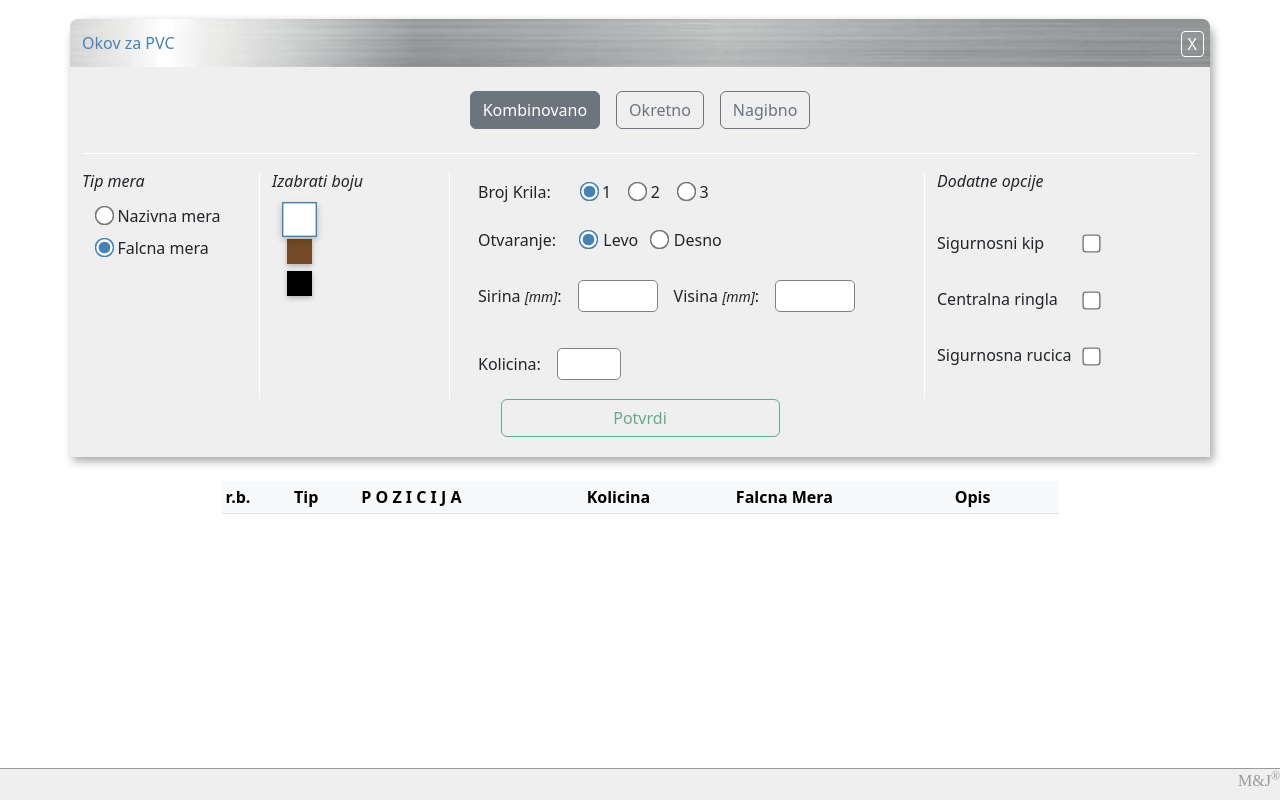
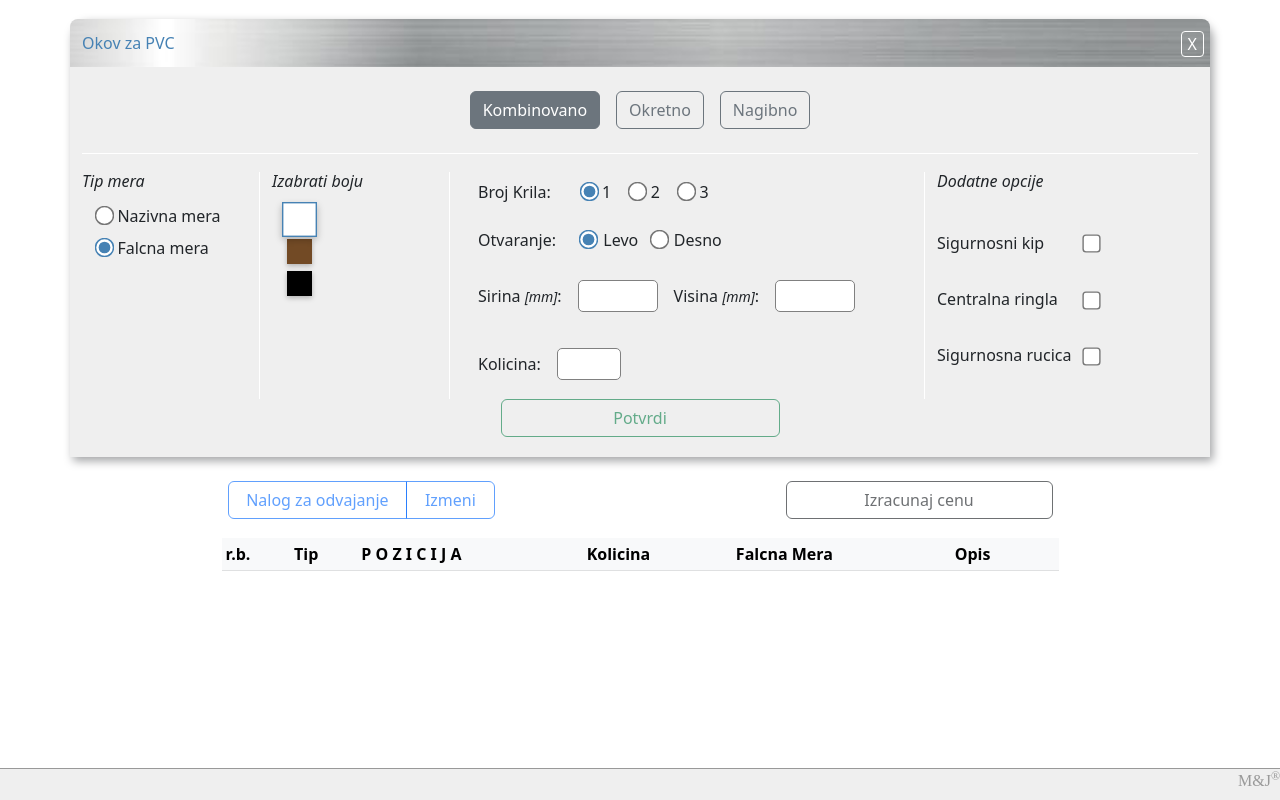
Before and after one commit to Forbidden36/proal, an Angular app: page /PVC in a window 1280 px wide. Built offline with nearby package versions, Linux system fonts and the light colour scheme.

Commit message:
Ispravljen problem sa prikazima

```diff
--- a/src/app/al/al.component.css
+++ b/src/app/al/al.component.css
@@ -136,6 +136,15 @@
     background-color: grey;
     color: white;
 }
+.datum {
+    font-weight: lighter;
+    font-size: small;
+}
+.donjaCrta {
+    padding-left: 200px;
+    border-bottom: 1px solid grey;
+    margin-bottom: 1.5em;
+}
 .greskaValidacije {
     border-bottom: 1px solid red;
 }
--- a/src/app/al/al.component.html
+++ b/src/app/al/al.component.html
@@ -177,7 +177,8 @@
         </div>
     </div>
 </div>
-<div class="container d-flex justify-content-center listaPozicija noPrint">
+<div class="container listaPozicija noPrint">
+    <div class="d-flex justify-content-center">
         <table class="table table-sm w-75 table-responsive">
             <thead>
                 <tr class="table-light">
@@ -209,6 +210,7 @@
                 </tr>
             </tbody>
         </table>
+    </div>
 </div>
 <div class="footer">
     <span>M&J<sup>&#174;</sup></span>
--- a/src/app/pvc/pvc.component.css
+++ b/src/app/pvc/pvc.component.css
@@ -184,3 +184,8 @@
         display: block
     }
 }
+@media print{
+    .noPrint {
+        display: none;
+     }
+}
--- a/src/app/pvc/pvc.component.html
+++ b/src/app/pvc/pvc.component.html
@@ -144,7 +144,30 @@
         </div>
     </form>
 </div>
-<div class="container d-flex justify-content-center listaPozicija noPrint">
+<div class="noPrint container mx-auto m-0 row dugmadZaMaliEkran">
+    <div class="col-lg-6">
+        <div class="d-grid col-lg-6 mx-auto potvrdiDugme">
+            <div class="btn-group" role="group">
+                <button class="btn btn-outline-primary" type="button" (click)="izracunajStampaj()" [disabled]="pozicije.length === 0">Nalog za odvajanje</button>
+                <button class="btn btn-outline-primary" type="button" [disabled]="pozicije.length === 0" onclick="this.blur()" (click)="openFullscreen(content)" >Izmeni</button>
+
+            </div>
+
+        </div>
+    </div>
+    <div class="col-lg-6 modalDugme">
+        <div class="d-grid col-lg-6 mx-auto potvrdiDugme">
+            <button class="btn btn-outline-secondary" type="button" [disabled]="pozicije.length === 0" onclick="this.blur()" >Lista pozicija</button>
+        </div>
+    </div>
+    <div class="col-lg-6">
+        <div class="d-grid col-lg-6 mx-auto potvrdiDugme">
+            <button class="btn btn-outline-dark" type="button" (click)="izracunajCenu()" [disabled]="pozicije.length === 0" onclick="this.blur()">{{cena}}</button>
+        </div>
+    </div>
+</div>
+<div class="container listaPozicija noPrint">
+    <div class="d-flex justify-content-center">
         <table class="table table-sm w-75 table-responsive">
             <thead>
                 <tr class="table-light">
@@ -176,6 +199,7 @@
                 </tr>
             </tbody>
         </table>
+    </div>
 </div>
 <div class="footer">
     <span>M&J<sup>&#174;</sup></span>
```
Also changed, not shown: 4 other files (tests, documents, lock files or other folders). Lines whose indentation alone changed are shown as unchanged.
